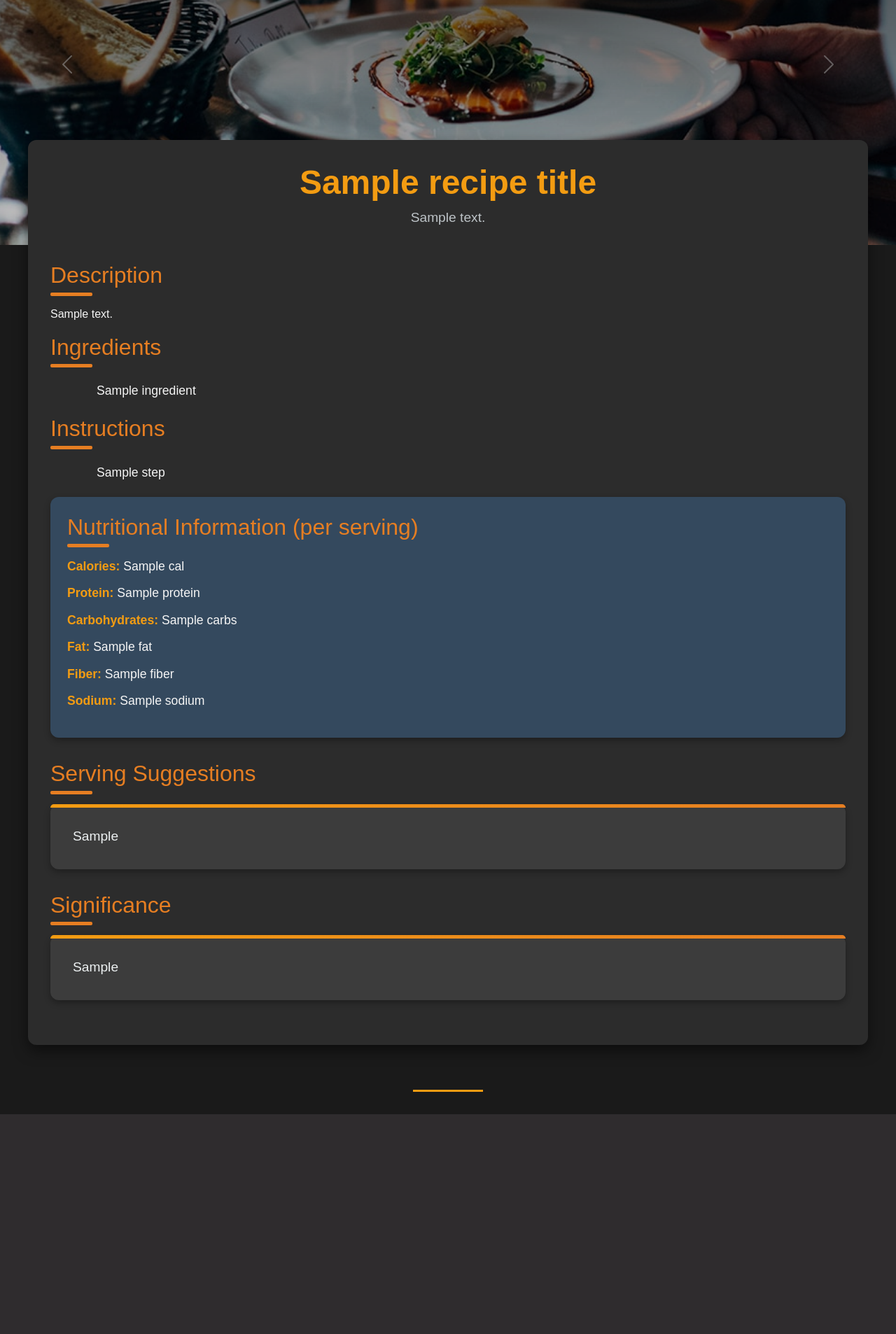
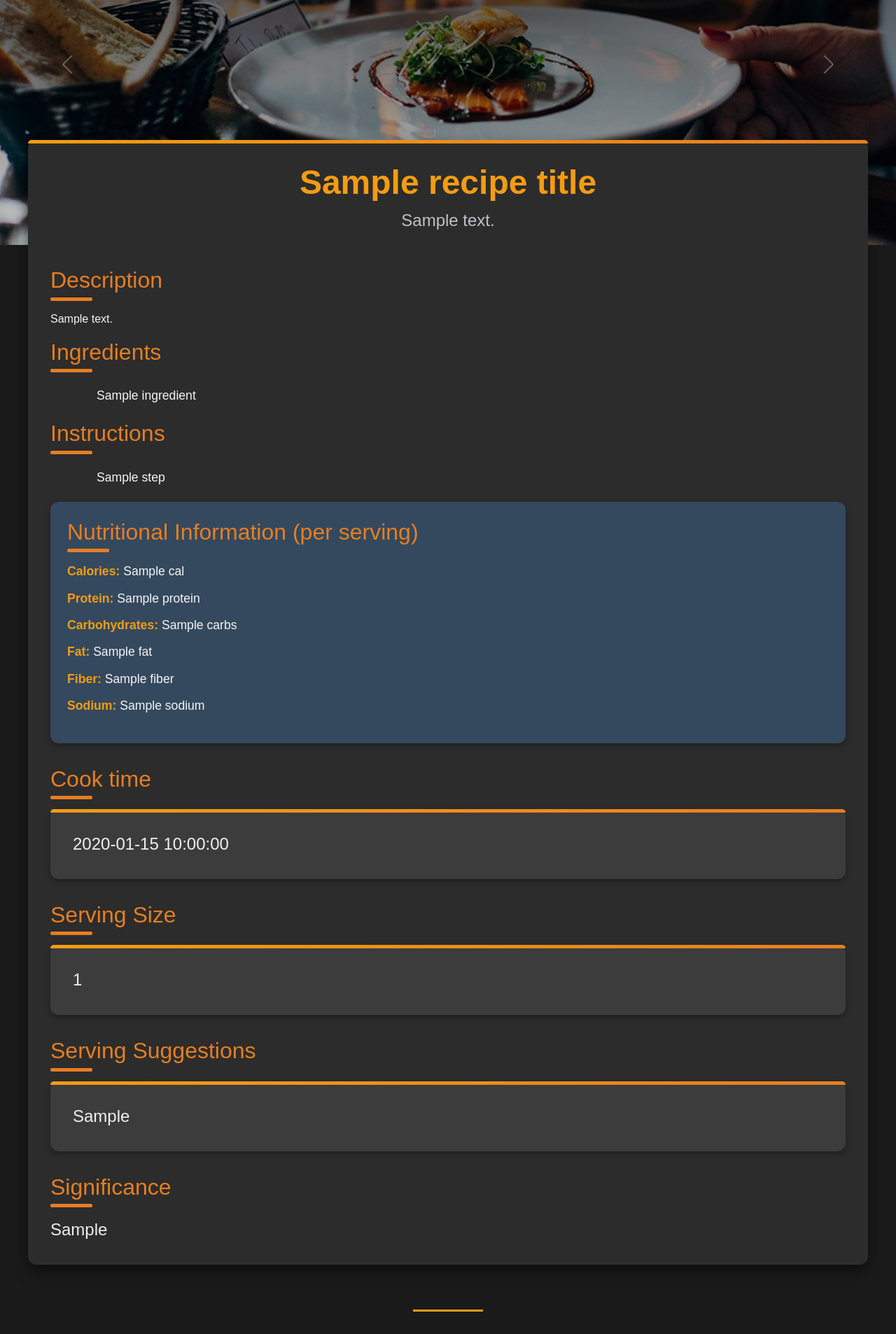
Before and after one commit to hunterw4/Recipe-Generator, a Flask app: template templates/recipe.html in a window 1280 px wide. Shown: the part 166-2072 px from the top of the page at 70% size. Before the commit the page ends 1758 px from the top, so only its background shows below. Run offline with Flask 3, Linux system fonts and the light colour scheme; the template is opened without the code that fills it: most values are stand-ins (such as "Sample title", 1, 10 or a date in 2020).

Commit message:
Got most of the backend done besides the images. Recipe now dynamically loads into the html

```diff
--- a/API.py
+++ b/API.py
@@ -1,5 +1,6 @@
 import os
 from openai import OpenAI
+import json
 
 
 class GenerateRecipe():
@@ -45,5 +46,6 @@
             ]
         )
 
-        recipe = print(completion.choices[0].message)
-        return recipe
+        recipe_content = completion.choices[0].message.content
+        recipe_data = json.loads(recipe_content)
+        return recipe_data
--- a/main.py
+++ b/main.py
@@ -1,5 +1,6 @@
 from flask import Flask, render_template, redirect, url_for, request
 from API import GenerateRecipe
+import json
 
 app = Flask(__name__)
 
@@ -21,10 +22,35 @@
             diet = "NA"
         if city == "":
             city = "NA"
-        test = GenerateRecipe(category, diet, city)
-        response = test.recipe_response()
-        print(response)
-    return render_template("recipe.html", steps=steps, the_recipe=the_recipe)
+        generate = GenerateRecipe(category, diet, city)
+        recipe_data = generate.recipe_response()
+        print(recipe_data)
+
+
+        name = recipe_data["name"]
+        short_desc = recipe_data["short_desc"]
+        description = recipe_data["description"]
+        ingredients = recipe_data["ingredients"]
+        nutritional_info = recipe_data["nutritional_info"]
+        preparation_steps = recipe_data["preparation_steps"]
+        cooking_time = recipe_data["cooking_time"]
+        serving_size = recipe_data["serving_size"]
+        serving_suggestion = recipe_data["serving_suggestion"]
+        dish_significance = recipe_data["dish_significance"]
+
+        cal = nutritional_info.get('calories', 'N/A'),
+        protein = nutritional_info.get('protein', 'N/A'),
+        carbs = nutritional_info.get('carbohydrates', 'N/A'),
+        fat = nutritional_info.get('fat', 'N/A'),
+        fiber = nutritional_info.get('fiber', 'N/A'),
+        sodium = nutritional_info.get('sodium', 'N/A')
+
+    return render_template("recipe.html", recipe_title=name, short_desc=short_desc, description=description,
+                           ingredients=ingredients, nutritional_info=nutritional_info,preparation_steps=preparation_steps,
+                           cooking_time=cooking_time,serving_size=serving_size,serving_suggestion=serving_suggestion,
+                           dish_significance=dish_significance, cal=cal,protein=protein,carbs=carbs,fat=fat,fiber=fiber,
+                           sodium=sodium)
+
 
 
 if __name__ == "__main__":
--- a/static/assets/css/recipe.css
+++ b/static/assets/css/recipe.css
@@ -52,7 +52,7 @@
         }
 
         .recipe-header p {
-            font-size: 1.2rem;
+            font-size: 1.5rem;
             color: #bdc3c7; /* Lighter gray for subtitles */
         }
 
@@ -137,7 +137,7 @@
         }
 
         /* Suggestion and Significance Sections */
-        .suggestions, .significance {
+        .suggestions, .significance .cooking-time .serving-size{
             background-color: #3c3c3c; /* Darker gray for suggestions and significance */
             padding: 2rem;
             border-radius: 12px;
@@ -147,7 +147,7 @@
         }
 
         .suggestions p, .significance p {
-            font-size: 1.2rem;
+            font-size: 1.5rem;
             color: #ecf0f1; /* Light text for readability */
             margin: 0;
         }
--- a/templates/recipe.html
+++ b/templates/recipe.html
@@ -50,13 +50,13 @@
 
     <!-- Description Section -->
     <h2 class="section-title">Description</h2>
-    <p class="highlight-box" id="description">{{recipe_description}}</p>
+    <p class="highlight-box" id="description">{{description}}</p>
 
     <!-- Ingredients Section -->
     <h2 class="section-title">Ingredients</h2>
     <div class="ingredients">
         <ul id="ingredients-list">
-            {% for ingredient in the_recipe %}
+            {% for ingredient in ingredients %}
                 <li onclick="toggleCheck(this)">{{ingredient}}</li>
             {% endfor %}
         </ul>
@@ -67,7 +67,7 @@
     <div class="instructions">
         <ol id="instructions-list">
             <!-- For loop for cooking instructions -->
-            {% for step in steps %}
+            {% for step in preparation_steps %}
                 <li onclick="toggleCheck(this)">{{step}}</li>
             {% endfor %}
         </ol>
@@ -86,10 +86,20 @@
         </ul>
     </div>
 
+    <h2 class="section-title">Cook time</h2>
+    <div class="suggestions">
+        <p id="cooking-time"> {{cooking_time}} </p>
+    </div>
+
+    <h2 class="section-title">Serving Size</h2>
+    <div class="suggestions">
+        <p id="serving-size"> {{serving_size}} </p>
+    </div>
+
     <!-- Serving Suggestions Section -->
     <h2 class="section-title">Serving Suggestions</h2>
     <div class="suggestions">
-        <p id="serving-suggestions"> {{serving_suggestions}} </p>
+        <p id="serving-suggestions"> {{serving_suggestion}} </p>
     </div>
 
     <!-- Significance Section -->
```
